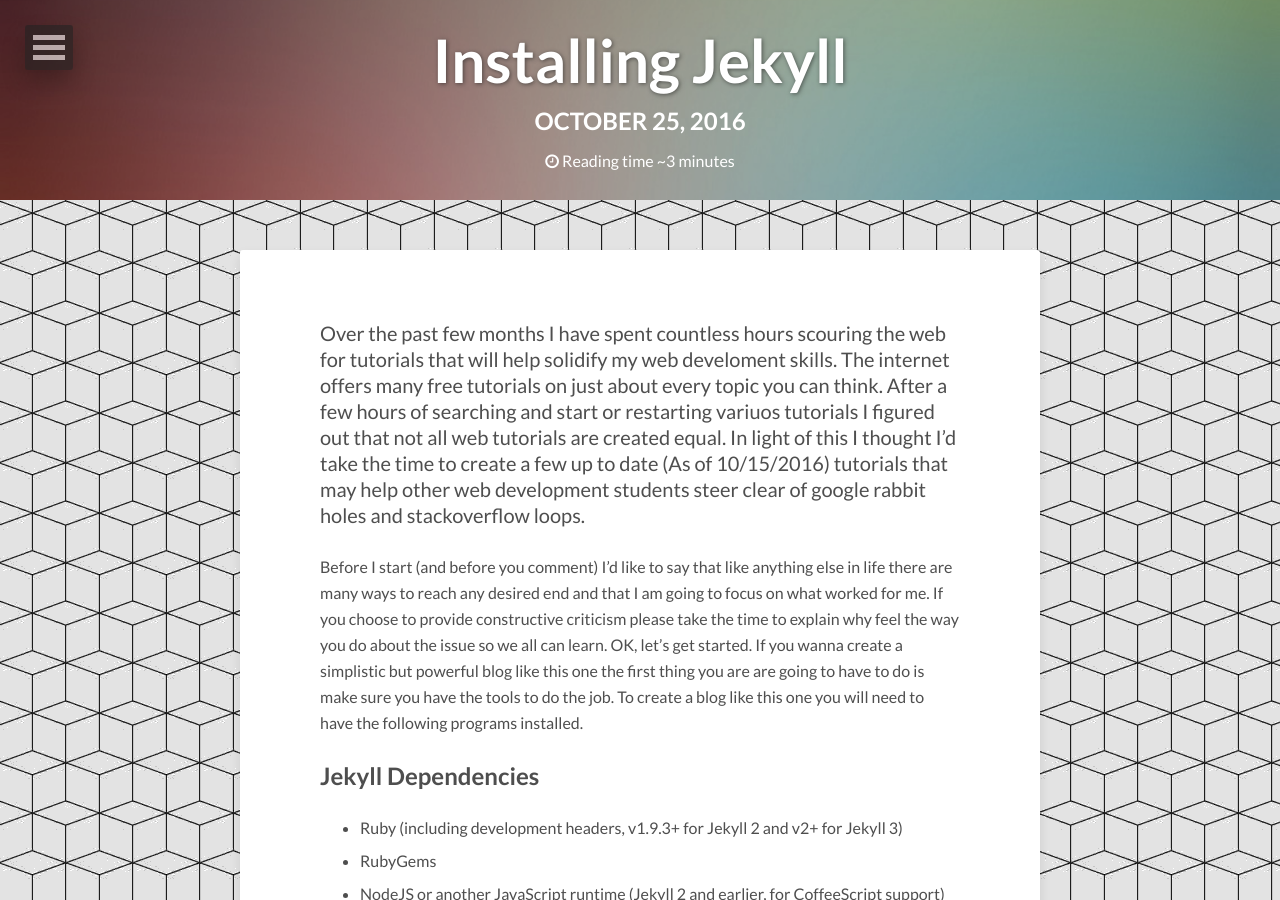
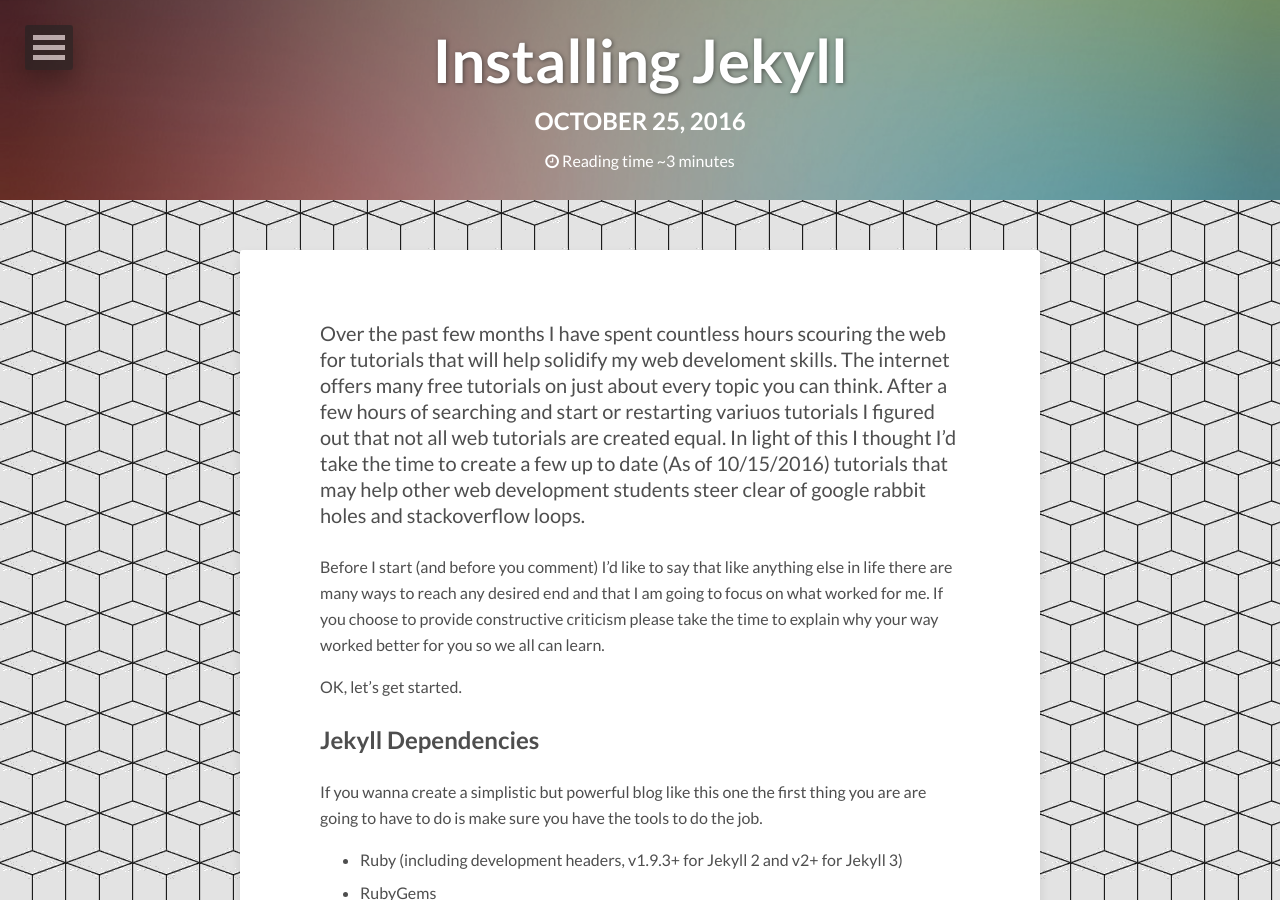
Before and after one commit to jasoncwilley/JustAnotherJekyllBlog, a Jekyll site: the page built from _posts/2016-10-25-jekyll_install-post.md, in a window 1280 px wide and 900 px high. Built offline with Jekyll 4.4.1, drawn with Linux system fonts in a browser that asks for light colours; nearby versions of some CDN libraries; comment, search, counter and statistics services are not loaded.

Commit message:
first post

```diff
--- a/_posts/2016-10-25-jekyll_install-post.md
+++ b/_posts/2016-10-25-jekyll_install-post.md
@@ -12,10 +12,13 @@
 
 Over the past few months I have spent countless hours scouring the web for tutorials that will help solidify my web develoment skills. The internet offers many free tutorials on just about every topic you can think.  After a few hours of searching and start or restarting variuos tutorials I figured out that not all web tutorials are created equal.  In light of this I thought I'd take the time to create a few up to date (As of 10/15/2016) tutorials that may help other web development students steer clear of google rabbit holes and stackoverflow loops.
 
-Before I start (and before you comment) I'd like to say that like anything else in life there are many ways to reach any desired end and that I am going to focus on what worked for me. If you choose to provide constructive criticism please take the time to explain why feel the way you do about the issue so we all can learn. OK, let's get started. If you wanna create a simplistic but powerful blog like this one the first thing you are are going to have to do is make sure you have the tools to do the job. To create a blog like this one you will need to have the following programs installed.
+Before I start (and before you comment) I'd like to say that like anything else in life there are many ways to reach any desired end and that I am going to focus on what worked for me. If you choose to provide constructive criticism please take the time to explain why your way worked better for you so we all can learn.
 
+ OK, let's get started.
 
 ## Jekyll Dependencies
+
+If you wanna create a simplistic but powerful blog like this one the first thing you are are going to have to do is make sure you have the tools to do the job.
 
 * Ruby (including development headers, v1.9.3+ for Jekyll 2 and v2+ for Jekyll 3)
 * RubyGems
```
Also changed, not shown: 3 other files.
